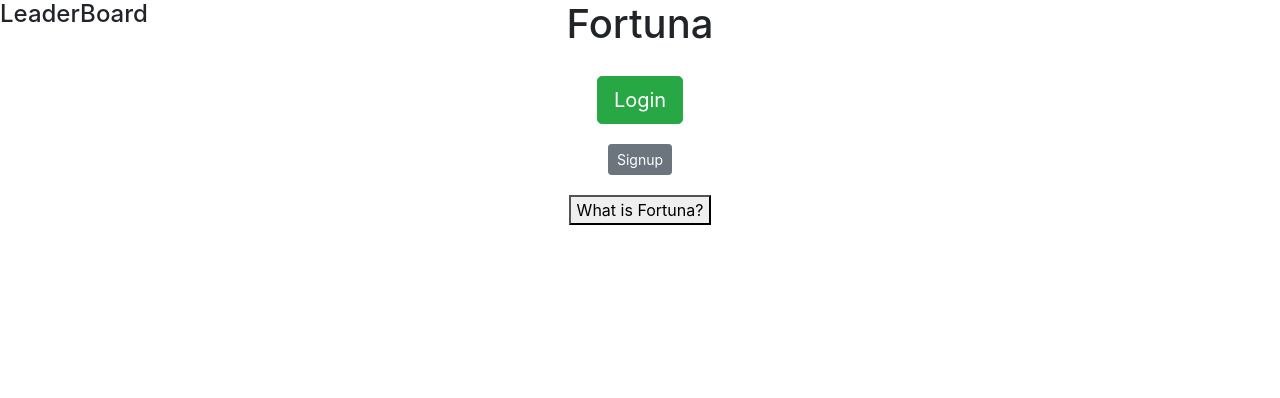
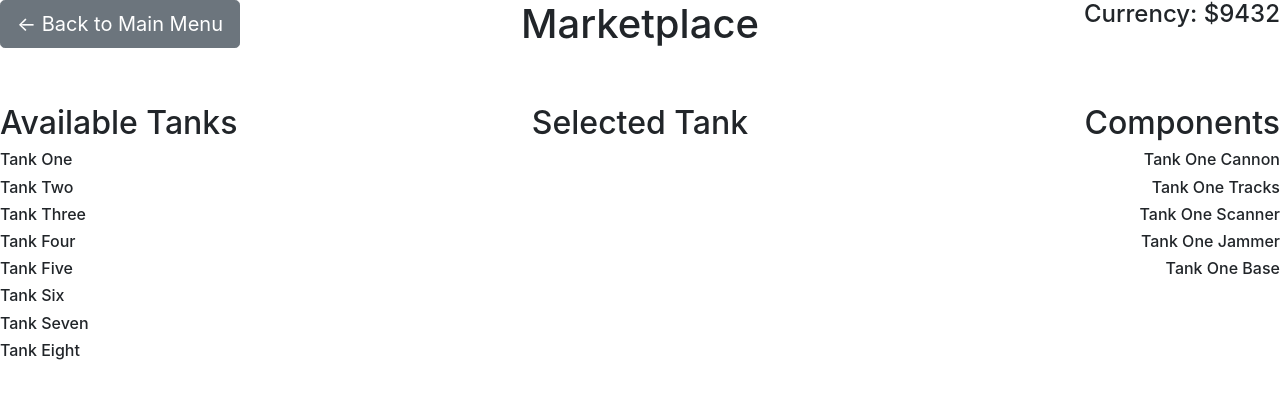
Before and after one commit to RickLeinecker/Fortuna, a React (Create React App) app in the folder fortuna/: page /Marketplace in a window 1280 px wide. Shown: the top 398 px of the page. Built offline with nearby package versions, Linux system fonts and the light colour scheme.

Commit message:
Implemented 'react-router-dom'

```diff
--- a/fortuna/package.json
+++ b/fortuna/package.json
@@ -7,6 +7,7 @@
     "flow": "^0.2.3",
     "react": "^16.10.2",
     "react-dom": "^16.10.2",
+    "react-router-dom": "^5.1.2",
     "react-scripts": "3.2.0",
     "reactjs-popup": "^1.5.0"
   },
--- a/fortuna/src/index.js
+++ b/fortuna/src/index.js
@@ -2,10 +2,28 @@
 
 import * as React from 'react';
 import ReactDOM from 'react-dom';
+import { Route, Switch, BrowserRouter as Router } from 'react-router-dom';
 import App from './App.js';
+import Login from './login/Login.js';
+import MainMenu from './mainmenu/MainMenu.js';
+import Marketplace from './marketplace/Marketplace.js';
+
+// The routing const holds the paths to other react components.
+const routing = (
+	<Router>
+	  <div>
+	    <Switch>
+	      <Route exact path="/" component={App} />
+	      <Route path="/Login" component={Login} />
+	      <Route path="/MainMenu" component={MainMenu} />
+	      <Route path="/Marketplace" component={Marketplace} />
+	    </Switch>
+	  </div>
+	</Router>
+)
 
 // Renders the page.
 const rootComponent = document.getElementById('root');
 if (rootComponent != null) {
-	ReactDOM.render(<App />, rootComponent);
+	ReactDOM.render(routing, rootComponent);
 }
--- a/fortuna/src/login/Login.js
+++ b/fortuna/src/login/Login.js
@@ -1,21 +1,16 @@
 //@flow strict
 
 import * as React from 'react';
-import ReactDOM from 'react-dom';
+import { Link } from 'react-router-dom';
 import 'bootstrap/dist/css/bootstrap.min.css';
 import LoginPopup from './LoginPopup.js';
-import MainMenu from '../mainmenu/MainMenu.js';
 
 const styleForRow = {
   'margin-top':'20px',
 };
 
-// This is the login page.
+// Login component.
 class Login extends React.Component<{||}> {
-
-  handleMainMenuClick = () => {
-      MainMenuFunction();
-  };
 
   render(): React.Node {
     return (
@@ -26,7 +21,9 @@
         </div>
 	    	<div class = "row" style = {styleForRow}>
       	  <div class="col text-center">
-      	    <button type="button" class="btn btn-success btn-lg" onClick={this.handleMainMenuClick}>Login</button>
+      	    <Link to="/MainMenu">
+              <button type="button" class="btn btn-success btn-lg">Login</button>
+            </Link>
       	  </div>
       	</div>
       	<div class = "row" style = {styleForRow}>
@@ -44,11 +41,4 @@
   }
 }
 
-function MainMenuFunction() {
-  const rootComponent = document.getElementById('root');
-  if (rootComponent != null) {
-    ReactDOM.render(<MainMenu/>, rootComponent);
-  }
-}
-
 export default Login;
--- a/fortuna/src/login/LoginPopup.js
+++ b/fortuna/src/login/LoginPopup.js
@@ -4,7 +4,7 @@
 import 'bootstrap/dist/css/bootstrap.min.css';
 import Popup from 'reactjs-popup';
 
-// Informational popup for login page.
+// Informational Login Popup component..
 class LoginPopup extends React.Component<{||}> {
   render(): React.Node {
     return(
--- a/fortuna/src/mainmenu/MainMenu.js
+++ b/fortuna/src/mainmenu/MainMenu.js
@@ -1,31 +1,25 @@
 //@flow strict
 
 import * as React from 'react';
-import ReactDOM from 'react-dom';
+import { Link } from 'react-router-dom';
 import 'bootstrap/dist/css/bootstrap.min.css';
-import Marketplace from '../marketplace/Marketplace.js';
-import Login from '../login/Login.js';
 
 const styleForRow = {
   'margin-top':'20px',
 };
 
-// This is the Main Menu page.
+// Main Menu component.
 class MainMenu extends React.Component<{||}> {
-
-  handleMarketplaceClick = () => {
-      MarketplaceFunction();
-  };
-
-  handleLoginClick = () => {
-    LoginFunction();
-  };
 
   render(): React.Node {
     return (
       <div id = "Parent">
 	      <div class = "row">
-          <div class = "col-md-4"><button type="button" class="btn btn-secondary btn-lg" onClick={this.handleLoginClick}>&lt;- Back to Login</button></div>
+          <div class = "col-md-4">
+            <Link to="/Login">
+              <button type="button" class="btn btn-secondary btn-lg">&lt;- Back to Login</button>
+            </Link>
+          </div>
 	        <h1 class = "col-md-4 text-center">Main Menu</h1>
 	      </div>
 	      <div class="row" style={styleForRow}>
@@ -40,7 +34,9 @@
         </div>
         <div class="row" style={styleForRow}>
 	        <div class="col text-center">
-            <button type="button" class="btn btn-info" onClick={this.handleMarketplaceClick}>Marketplace</button>
+            <Link to="/Marketplace">
+              <button type="button" class="btn btn-info">Marketplace</button>
+            </Link>
           </div>
         </div>
         <div class="row" style={styleForRow}>
@@ -53,20 +49,4 @@
   }
 }
 
-// Handles movement to the Marketplace.
-function MarketplaceFunction() {
-  const rootComponent = document.getElementById('root');
-  if (rootComponent != null) {
-    ReactDOM.render(<Marketplace/>, rootComponent);
-  }
-}
-
-// Handles movement to the Login page.
-function LoginFunction() {
-  const rootComponent = document.getElementById('root');
-  if (rootComponent != null) {
-    ReactDOM.render(<Login/>, rootComponent);
-  }
-}
-
 export default MainMenu;
--- a/fortuna/src/marketplace/Marketplace.js
+++ b/fortuna/src/marketplace/Marketplace.js
@@ -1,23 +1,21 @@
 //@flow strict
 
 import * as React from 'react';
-import ReactDOM from 'react-dom';
+import { Link } from 'react-router-dom';
 import 'bootstrap/dist/css/bootstrap.min.css';
-import MainMenu from '../mainmenu/MainMenu.js';
 
-
-//This is the MarketPlace Display
+// Marketplace component.
 class Marketplace extends React.Component<{||}> {
-
-  handleMainMenuClick = () => {
-	MainMenuFunction();
-  };
 
   render(){
     return (
       <div id = "Parent">
         <div class = "row">
-          <div class = "col-md-4"><button type="button" class="btn btn-secondary btn-lg" onClick={this.handleMainMenuClick}>&lt;- Back to Main Menu</button></div>
+          <div class = "col-md-4">
+		    <Link to="/MainMenu">
+		      <button type="button" class="btn btn-secondary btn-lg">&lt;- Back to Main Menu</button>
+		    </Link>
+		  </div>
           <h1 class = "col-md-4 text-center">Marketplace</h1>
           <h4 class = "col-md-4 text-right">Currency: $9432</h4>
         </div>
@@ -50,11 +48,4 @@
   }
 }
 
-function MainMenuFunction() {
-  const rootComponent = document.getElementById('root');
-  if (rootComponent != null) {
-    ReactDOM.render(<MainMenu/>, rootComponent);
-  }
-}
-
 export default Marketplace;
```
Also changed, not shown: 1 other file (tests, documents, lock files or other folders).
